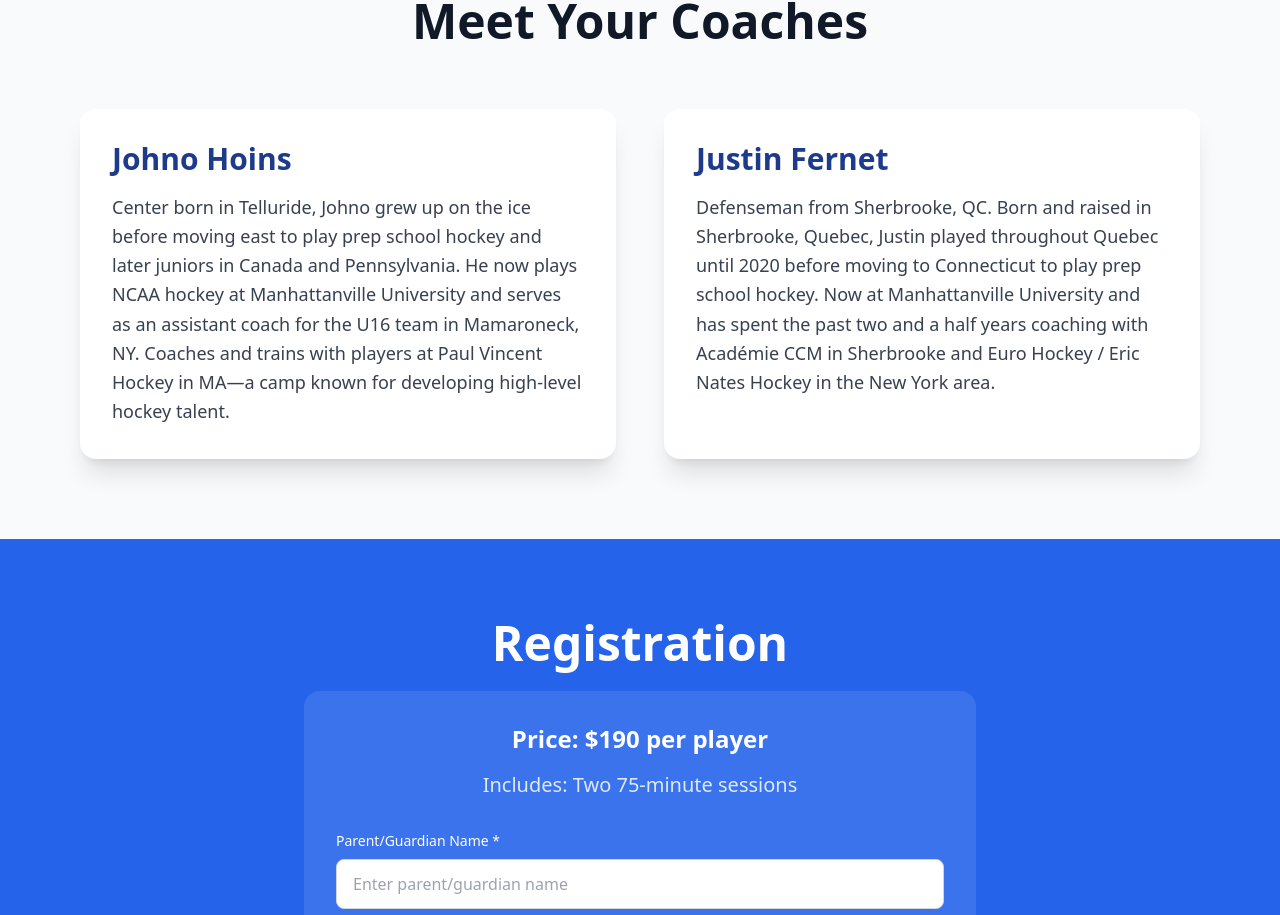
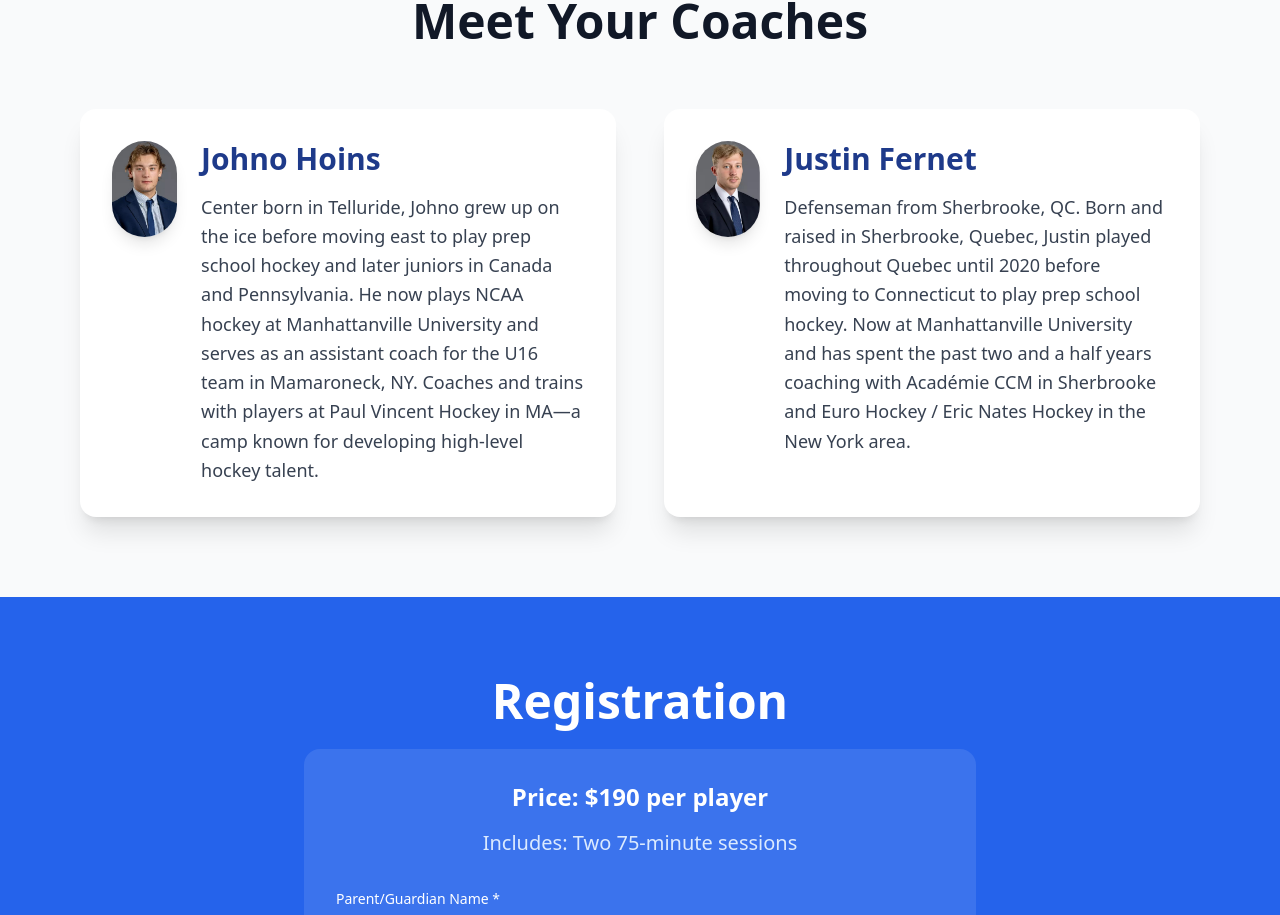
Before and after one commit to JohnoHoins/telluride-hockey-dev, a Next.js app: page / in a window 1280 px wide. Shown: the part 2070-2985 px from the top of the page. Built offline with nearby package versions, Linux system fonts and the light colour scheme.

Commit message:
feat: add coach headshots to meet your coaches section
- Added Hoins.jpg and Fernet.jpg images next to coach names
- Circular profile images with shadow effects
- Clean flex layout with proper spacing
- Professional headshot presentation

```diff
--- a/app/page.tsx
+++ b/app/page.tsx
@@ -197,6 +197,12 @@ export default function Home() {
           <h2 className="text-4xl md:text-5xl font-bold text-center mb-16 text-gray-900">Meet Your Coaches</h2>
           <div className="grid md:grid-cols-2 gap-12">
             <div className="bg-white p-8 rounded-2xl shadow-xl hover:shadow-2xl transition-shadow">
+              <div className="flex items-start gap-6">
+                <img
+                  src="/Hoins.jpg"
+                  alt="Johno Hoins"
+                  className="w-24 h-24 rounded-full object-cover shadow-lg"
+                />
                 <div>
                   <h3 className="text-3xl font-bold mb-4 text-blue-900">Johno Hoins</h3>
                   <p className="text-gray-700 leading-relaxed text-lg">
@@ -207,7 +213,14 @@ export default function Home() {
                   </p>
                 </div>
               </div>
+            </div>
             <div className="bg-white p-8 rounded-2xl shadow-xl hover:shadow-2xl transition-shadow">
+              <div className="flex items-start gap-6">
+                <img
+                  src="/Fernet.jpg"
+                  alt="Justin Fernet"
+                  className="w-24 h-24 rounded-full object-cover shadow-lg"
+                />
                 <div>
                   <h3 className="text-3xl font-bold mb-4 text-blue-900">Justin Fernet</h3>
                   <p className="text-gray-700 leading-relaxed text-lg">
@@ -216,6 +229,7 @@ export default function Home() {
                     University and has spent the past two and a half years coaching with Académie CCM in Sherbrooke
                     and Euro Hockey / Eric Nates Hockey in the New York area.
                   </p>
+                </div>
               </div>
             </div>
           </div>
```
Lines whose indentation alone changed are shown as unchanged.
